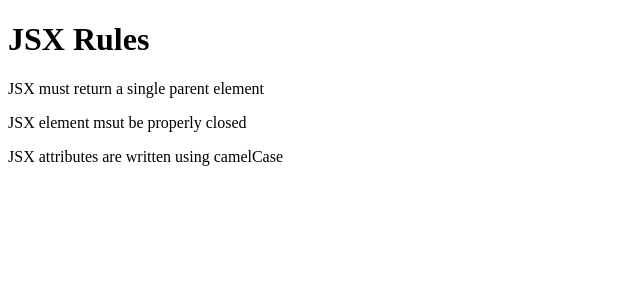
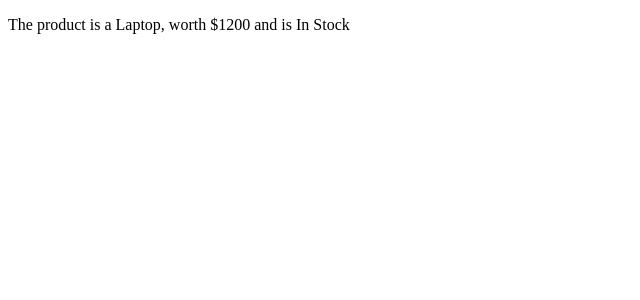
Before and after one commit to G1DY/React-Demo, a React (Vite) app in the folder react-demos/: page / in a window 1280 px wide. Shown: the top 300 px of the page, without its empty margins (0-640 px from the left). Built offline with nearby package versions, Linux system fonts and the light colour scheme.

Commit message:
jsx expressions

```diff
--- a/react-demos/src/App.jsx
+++ b/react-demos/src/App.jsx
@@ -1,11 +1,12 @@
 import React from 'react'
-import JSXRules from './Components/JSXRules'
+import Greeting from './Components/Greeting'
+import ProductInfo from './Components/ProductInfo'
 
 
 const App = () => {
   return (
     <div>
-      <JSXRules />
+      <ProductInfo />
     </div>
   )
 }
--- /dev/null
+++ b/react-demos/src/Components/Greeting.jsx
@@ -0,0 +1,14 @@
+import React from 'react'
+
+const Greeting = () => {
+    const name = "John";
+    const date = new Date();
+  return (
+    <div>
+      <h1>Element that dynamically displays a greeting WelcomeMessage to {name}</h1>
+      <p>Element that dynamically displays the current date: {date.getDate()}</p>
+    </div>
+  )
+}
+
+export default Greeting
--- /dev/null
+++ b/react-demos/src/Components/ProductInfo.jsx
@@ -0,0 +1,16 @@
+import React from 'react'
+
+const ProductInfo = () => {
+    const product = {
+        name: "Laptop",
+        price: 1200,
+        availability: "In Stock",
+    };
+  return (
+    <div>
+      <p>The product is a {product.name}, worth ${product.price} and is {product.availability} </p>
+    </div>
+  )
+}
+
+export default ProductInfo
```
